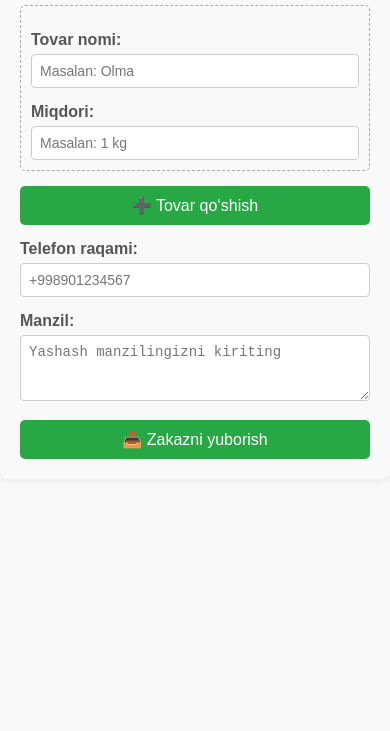
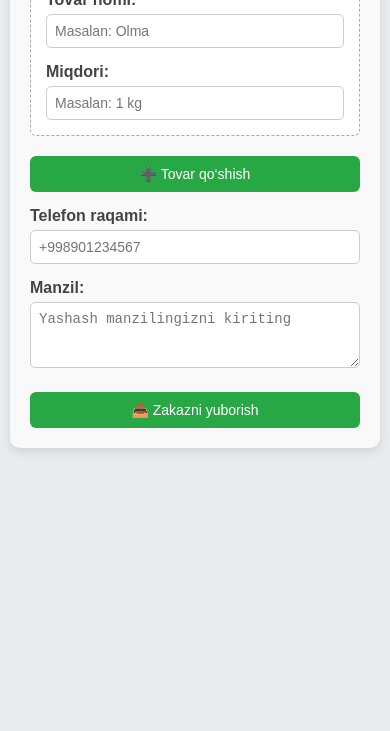
Before and after one commit to Huzayfa-Muhammedov/zakaz, a plain HTML site: page index.html in a window 390 px wide. Shown: the part 113-844 px from the top of the page. Drawn offline with Linux system fonts and the light colour scheme.

Commit message:
add HTML file tegst

```diff
--- a/index.html
+++ b/index.html
@@ -1,4 +1,212 @@
 <!DOCTYPE html>
+<html lang="uz">
+<head>
+  <meta charset="UTF-8" />
+  <meta name="viewport" content="width=device-width, initial-scale=1.0" />
+  <title>Zakaz berish</title>
+  <style>
+    * {
+      box-sizing: border-box;
+      margin: 0;
+      padding: 0;
+    }
+
+    body {
+      font-family: 'Arial', sans-serif;
+      background-color: #e9ecef;
+      padding: 20px;
+    }
+
+    .container {
+      max-width: 600px;
+      margin: auto;
+      background-color: #f9f9f9;
+      padding: 20px;
+      border-radius: 10px;
+      box-shadow: 0 4px 10px rgba(0,0,0,0.1);
+    }
+
+    h2 {
+      text-align: center;
+      color: #333;
+      margin-bottom: 20px;
+    }
+
+    label {
+      display: block;
+      margin-top: 15px;
+      font-weight: bold;
+      color: #444;
+    }
+
+    input, textarea {
+      width: 100%;
+      padding: 10px;
+      margin-top: 5px;
+      border-radius: 5px;
+      border: 1px solid #ccc;
+      font-size: 16px;
+    }
+
+    textarea {
+      resize: vertical;
+    }
+
+    button {
+      margin-top: 20px;
+      width: 100%;
+      padding: 12px;
+      font-size: 16px;
+      background-color: #28a745;
+      color: white;
+      border: none;
+      border-radius: 6px;
+      cursor: pointer;
+      transition: background-color 0.3s ease;
+    }
+
+    button:hover {
+      background-color: #218838;
+    }
+
+    .product-group {
+      border: 1px dashed #aaa;
+      padding: 15px;
+      margin-top: 15px;
+      border-radius: 6px;
+      background-color: #fff;
+    }
+
+    @media (max-width: 768px) {
+      body {
+        padding: 10px;
+      }
+
+      input, textarea {
+        font-size: 15px;
+      }
+
+      button {
+        font-size: 15px;
+      }
+    }
+
+    @media (max-width: 480px) {
+      h2 {
+        font-size: 20px;
+      }
+
+      input, textarea {
+        font-size: 14px;
+        padding: 8px;
+      }
+
+      button {
+        font-size: 14px;
+        padding: 10px;
+      }
+    }
+  </style>
+</head>
+<body>
+  <div class="container">
+    <h2>Zakaz berish</h2>
+    <form id="orderForm">
+      <div id="productsContainer">
+        <div class="product-group">
+          <label>Tovar nomi:</label>
+          <input type="text" name="product[]" placeholder="Masalan: Olma" required>
+
+          <label>Miqdori:</label>
+          <input type="text" name="quantity[]" placeholder="Masalan: 1 kg" required>
+        </div>
+      </div>
+
+      <button type="button" onclick="addProduct()">➕ Tovar qo‘shish</button>
+
+      <label for="phone">Telefon raqami:</label>
+      <input type="tel" id="phone" placeholder="+998901234567" required>
+
+      <label for="location">Manzil:</label>
+      <textarea id="location" rows="3" placeholder="Yashash manzilingizni kiriting" required></textarea>
+
+      <button type="submit">📤 Zakazni yuborish</button>
+    </form>
+  </div>
+
+  <script>
+    const token = "7699754176:AAGgo-SIGYyFTeh-afAL1ZXVVYSAGbCkqQk";
+    const chat_id = "6029723281";
+
+    function addProduct() {
+      const container = document.getElementById("productsContainer");
+      const div = document.createElement("div");
+      div.className = "product-group";
+      div.innerHTML = `
+        <label>Tovar nomi:</label>
+        <input type="text" name="product[]" placeholder="Masalan: Olma" required>
+
+        <label>Miqdori:</label>
+        <input type="text" name="quantity[]" placeholder="Masalan: 1 kg" required>
+      `;
+      container.appendChild(div);
+    }
+
+    document.getElementById("orderForm").addEventListener("submit", function(event) {
+      event.preventDefault();
+
+      const products = document.getElementsByName("product[]");
+      const quantities = document.getElementsByName("quantity[]");
+      const phone = document.getElementById("phone").value.trim();
+      const location = document.getElementById("location").value.trim();
+
+      let message = "📦 Yangi zakaz:\n";
+
+      for (let i = 0; i < products.length; i++) {
+        const p = products[i].value.trim();
+        const q = quantities[i].value.trim();
+        message += `\n🛒 Tovar: ${p}\n📦 Miqdori: ${q}`;
+      }
+
+      message += `\n\n📱 Telefon: ${phone}\n 🗺 Manzil: ${location}`;
+
+      fetch(`https://api.telegram.org/bot${token}/sendMessage`, {
+        method: "POST",
+        headers: {
+          "Content-Type": "application/json"
+        },
+        body: JSON.stringify({
+          chat_id: chat_id,
+          text: message
+        })
+      })
+      .then(res => res.json())
+      .then(data => {
+        if (data.ok) {
+          alert("✅ Zakaz muvaffaqiyatli yuborildi!");
+          document.getElementById("orderForm").reset();
+          document.getElementById("productsContainer").innerHTML = `
+            <div class="product-group">
+              <label>Tovar nomi:</label>
+              <input type="text" name="product[]" placeholder="Masalan: Olma" required>
+              <label>Miqdori:</label>
+              <input type="text" name="quantity[]" placeholder="Masalan: 1 kg" required>
+            </div>`;
+        } else {
+          alert("❌ Xatolik: Zakaz yuborilmadi.");
+        }
+      })
+      .catch(error => {
+        console.error("Xatolik:", error);
+        alert("❌ Internet bilan muammo bor yoki boshqa xatolik.");
+      });
+    });
+  </script>
+</body>
+</html>
+
+
+<!-- <!DOCTYPE html>
 <html lang="uz">
 <head>
   <meta charset="UTF-8" />
@@ -147,7 +355,7 @@
     });
   </script>
 </body>
-</html>
+</html> -->
 
 
 <!-- <!DOCTYPE html>
```
